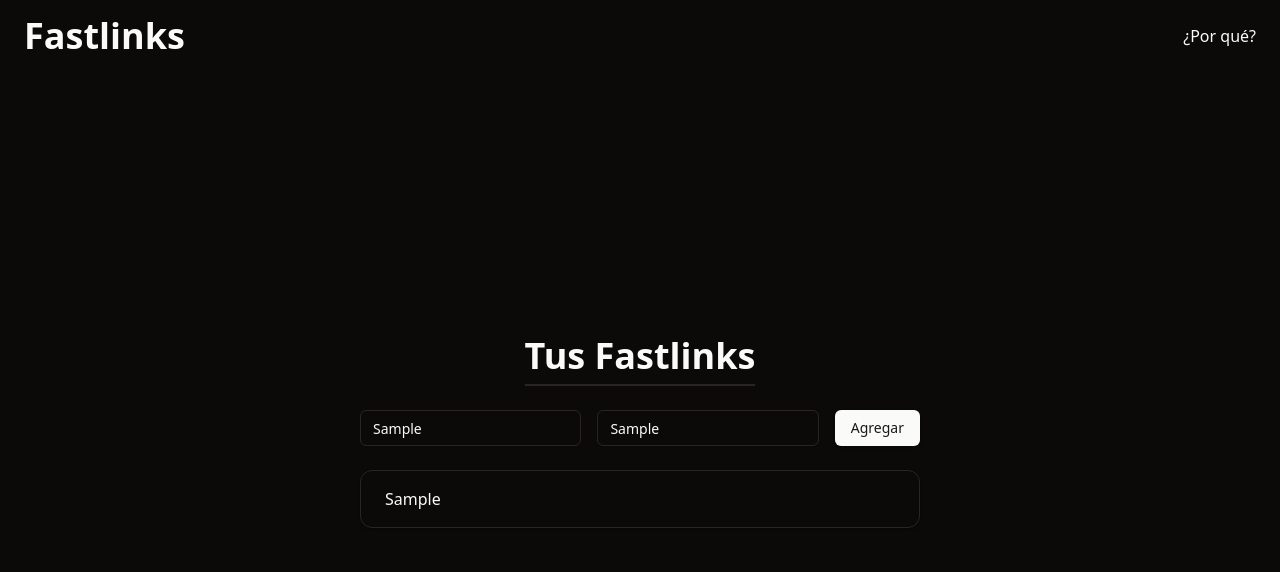
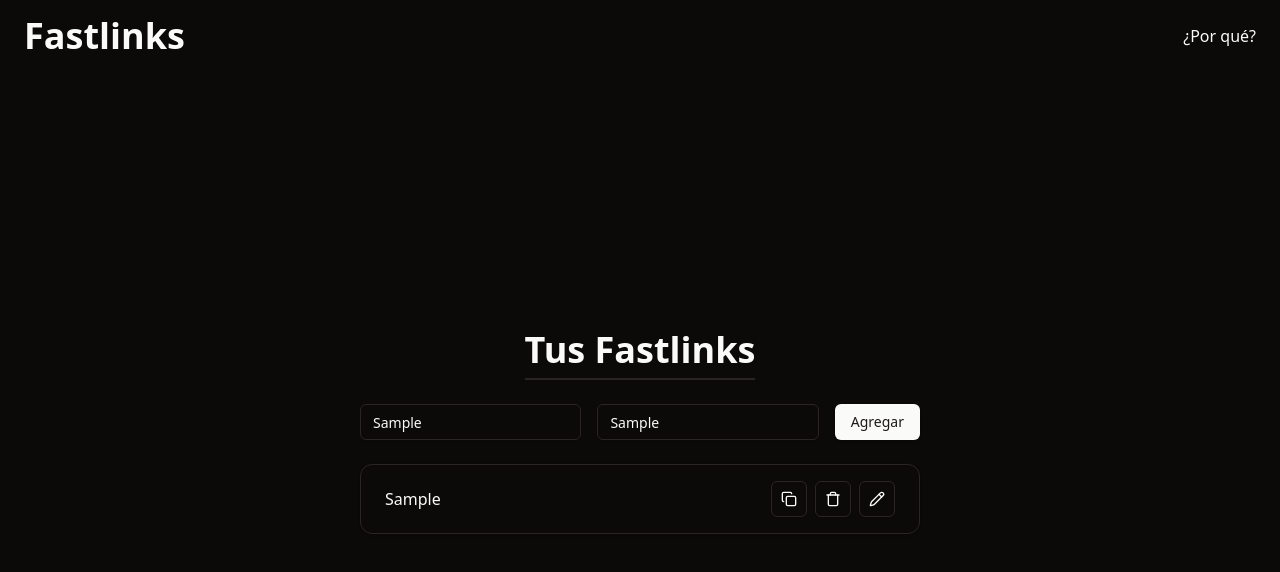
Before and after one commit to gsabik/fast-links, a Next.js app: page / in a window 1280 px wide. Both pictures are taken after typing "Sample", "Sample" into the empty fields and a click on the button "Agregar". Shown: the top 572 px of the page. Built offline with nearby package versions, Linux system fonts and the light colour scheme.

Commit message:
add deleteLink functionality and Lucide icons

```diff
--- a/components/ItemLink.tsx
+++ b/components/ItemLink.tsx
@@ -1,11 +1,30 @@
-import { Link } from "@/utils/types";
+import { useContext } from "react";
+import { LinksContext } from "@/context/LinksContext";
+import { Button } from "./ui/button";
+import { Copy, Pencil, Trash } from "lucide-react";
+import { Link, LinksContextType } from "@/utils/types";
 
 type Props = Link;
 
 const ItemLink = ({ id, description, url }: Props) => {
+	const { deleteLink } = useContext(LinksContext) as LinksContextType;
+
 	return (
 		<div className="flex flex-col">
-			<p>{description}</p>
+			<div className="flex flex-row items-center justify-between">
+				<p>{description}</p>
+				<div className="flex flex-row space-x-2">
+					<Button size="icon" variant="outline">
+						<Copy className="h-4 w-4"/>
+					</Button>
+					<Button onClick={() => deleteLink(id)} size="icon" variant="outline">
+						<Trash className="h-4 w-4"/>
+					</Button>
+					<Button size="icon" variant="outline">
+						<Pencil className="h-4 w-4"/>
+					</Button>
+				</div>
+			</div>
 		</div>
 	);
 }
--- a/components/ListLinks.tsx
+++ b/components/ListLinks.tsx
@@ -2,12 +2,9 @@
 
 import { useContext } from "react";
 import { LinksContext } from "@/context/LinksContext";
-import {
-	Card,
-	CardContent
-} from "./ui/card";
+import { Card, CardContent } from "./ui/card";
 import ItemLink from "./ItemLink";
-import { Link , LinksContextType } from "@/utils/types";
+import { Link, LinksContextType } from "@/utils/types";
 
 const ListLinks = () => {
 	const { links } = useContext(LinksContext) as LinksContextType;
@@ -16,6 +13,10 @@ const ListLinks = () => {
 		<Card className="w-full">
 			<CardContent className="py-4 space-y-4">
 				{
+					links.length === 0
+					?
+					<p className="font-medium text-center">No agregaste ningún Fastlink!</p>
+					:
 					links.map((link: Link) => (
 						<ItemLink key={link.id} {...link}/>
 					))
--- a/context/LinksContext.tsx
+++ b/context/LinksContext.tsx
@@ -16,10 +16,15 @@ export const LinksProvider = ({ children }: Props) => {
 		setLinks([...links, link]);
 	}
 
+	const deleteLink = (id: string) => {
+		setLinks(links.filter(link => link.id !== id));
+	}
+
 	return (
 		<LinksContext.Provider value={{
 			links,
-			addLink
+			addLink,
+			deleteLink
 		 }}>{children}
 		 </LinksContext.Provider>
 	);
--- a/package.json
+++ b/package.json
@@ -14,6 +14,7 @@
     "@types/uuid": "^9.0.8",
     "class-variance-authority": "^0.7.0",
     "clsx": "^2.1.0",
+    "lucide-react": "^0.350.0",
     "next": "14.1.2",
     "next-themes": "^0.2.1",
     "react": "^18",
--- a/utils/types.ts
+++ b/utils/types.ts
@@ -7,4 +7,5 @@ export interface Link {
 export type LinksContextType = {
   links: Link[];
   addLink: (link: Link) => void;
+	deleteLink: (id: string) => void;
 }
```
Also changed, not shown: 1 other file (tests, documents, lock files or other folders).
